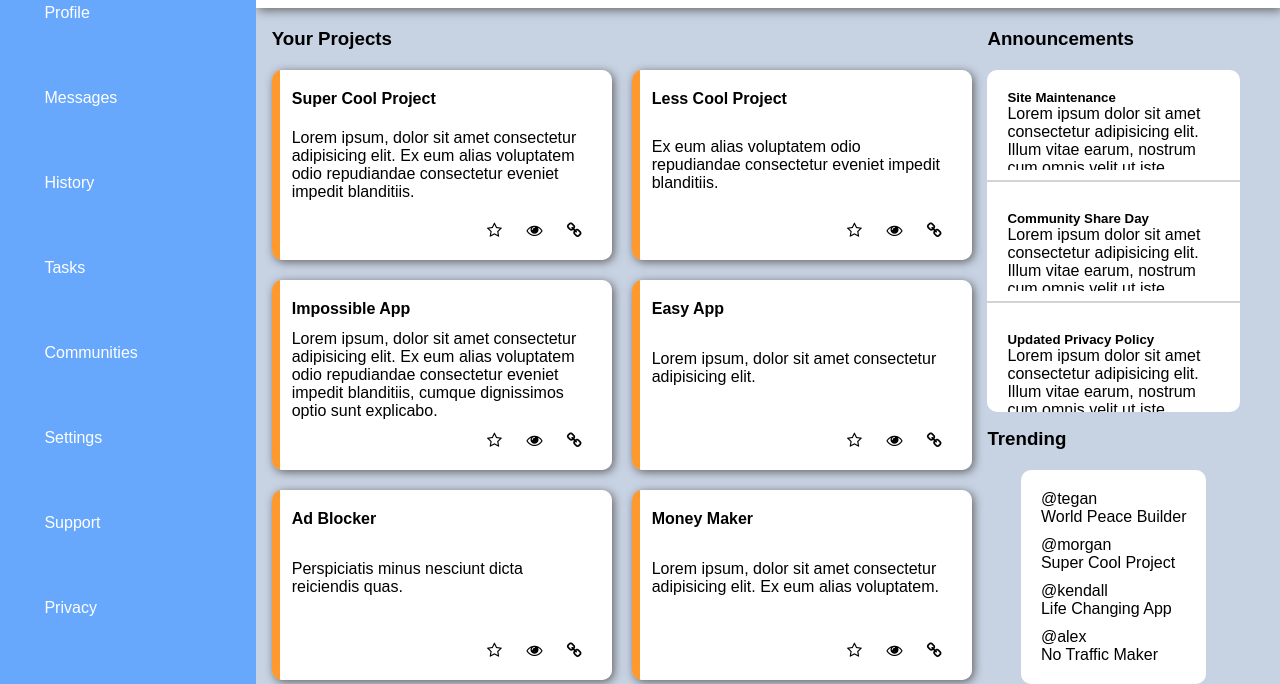
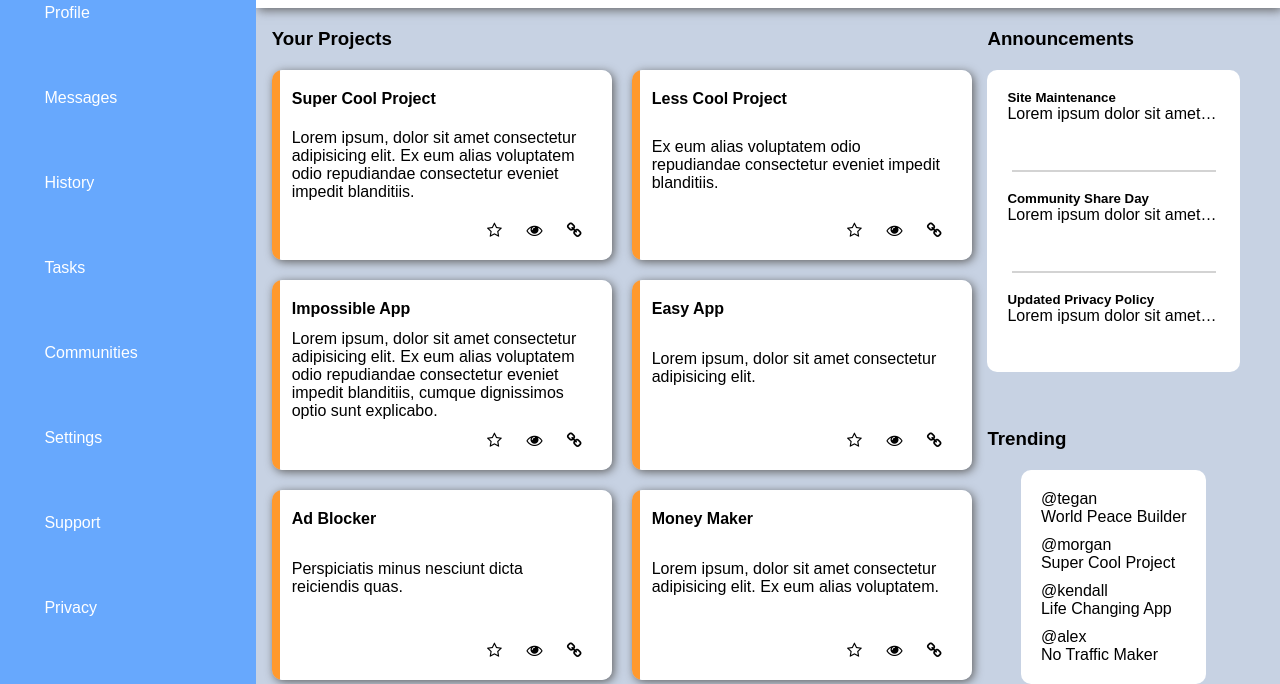
Before and after one commit to thomasxcarney/Admin-dashboard, a plain HTML site: page index.html in a window 1280 px wide. Shown: the part 185-869 px from the top of the page. Drawn offline with Linux system fonts and the light colour scheme.

Commit message:
Finish styling announcements container
The announcements container is done, for now at least. I was hoping to
make the text continue on for as many lines as possible before going to
ellipsis, but it seems that might not be possible with just css and
html and incorporating js into this project seems like overkill.

```diff
--- a/styles.css
+++ b/styles.css
@@ -34,24 +34,34 @@ body {
     background-color: white;
     margin: 20px 40px 0 0;
     justify-self: center;
-    text-overflow: ellipsis;
     display: grid;
     grid-template-rows: 100px 1px 100px 1px 100px;
     border-radius: 10px;
-    overflow: hidden;
-    gap: 10px;
 }
 
 .announcements-container hr {
     border: 1px solid lightgray;
-
+    width: 80%;
+    align-self: center;
+    justify-self: center;
 }
 
 .announcement {
     overflow: hidden;
     text-overflow: ellipsis;
-    max-height: 100px;
+    height: 100px;
+    width: auto;
     padding: 20px;
+
+}
+
+.announcement p {
+    overflow: hidden;
+    text-overflow: ellipsis;
+    display: block;
+    white-space: nowrap;
+    text-overflow: ellipsis;
+    height: 100px;
 }
 
 .trending-container {
```
